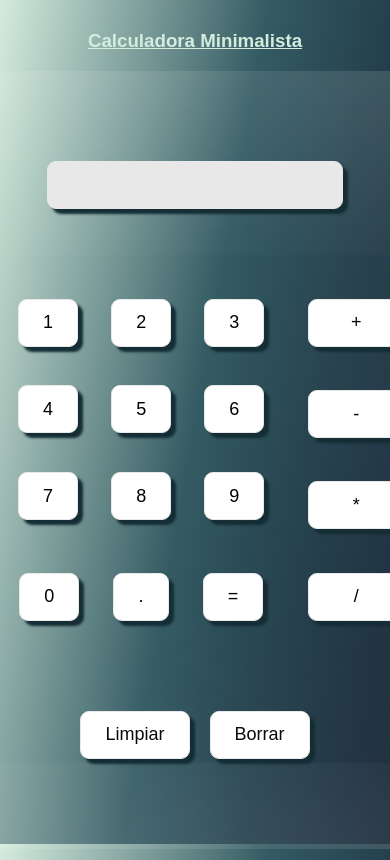
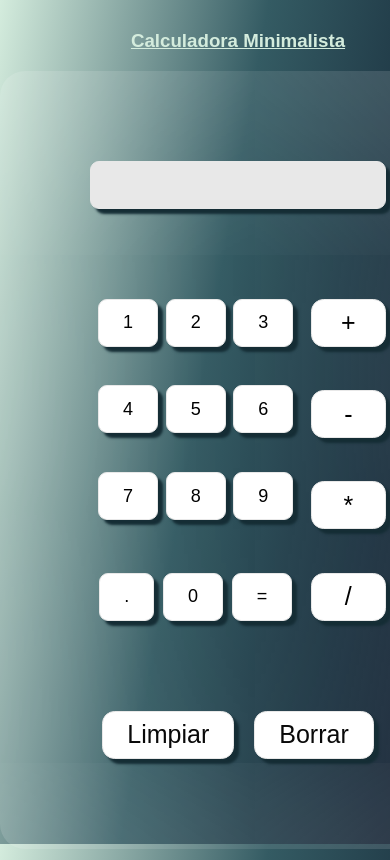
Before and after one commit to Yeyz75/first-calculator, a plain HTML site: page index.html in a window 390 px wide. Shown: the top 860 px of the page. Drawn offline with Linux system fonts and the light colour scheme.

Commit message:
Se comienza a probar la responsividad

```diff
--- a/index.html
+++ b/index.html
@@ -43,8 +43,8 @@
             </div>
             <div class="item-2 item-common">
               <div>
+                <button value=".">.</button>
                 <button value="0">0</button>
-                <button value=".">.</button>
                 <button value="=">=</button>
               </div>
             </div>
--- a/style.css
+++ b/style.css
@@ -23,13 +23,14 @@ h3 {
   flex-direction: column;
   align-items: center;
   justify-content: center;
+  min-width: 460px;
 }
 
 .img-blur {
   display: flex;
   box-shadow: inset 0 0 2000px rgba(255, 255, 255, 0.3);
   border-radius: 25px;
-  width: 500px;
+  flex-basis: 500px;
   padding: 50px;
 }
 
@@ -38,7 +39,7 @@ h3 {
   grid-template: 1fr 1fr 1fr;
   gap: 0px;
   height: 100%;
-  width: 100%;
+  flex-basis: 100%;
 }
 
 /* joint actions*/
@@ -131,11 +132,14 @@ h3 {
   align-items: center;
   justify-content: center;
 }
+.item-1 div button {
+  font-size: 25px;
+}
 
 /* Commonality among buttons "hover" */
 .item-common > div > button:hover {
-  background: #f6f9fe;
-  color: #174ea6;
+  background: #345b63;
+  color: #f6f9fe;
 }
 
 .item-1 > div {
@@ -159,7 +163,7 @@ h3 {
 .control-operation > button {
   color: #090909;
   padding: 2px 24px;
-  font-size: 18px;
+  font-size: 25px;
   border-radius: 0.5em;
   background-color: #fff;
   border: 1px solid #e8e8e8;
@@ -172,6 +176,6 @@ h3 {
 }
 
 .control-operation > button:hover {
-  background: #f6f9fe;
-  color: #174ea6;
+  background: #345b63;
+  color: #f6f9fe;
 }
```
